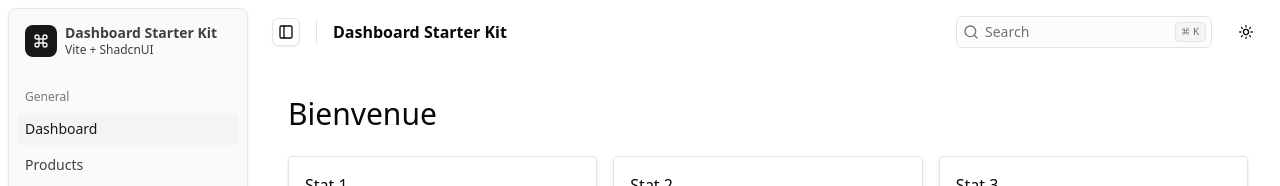
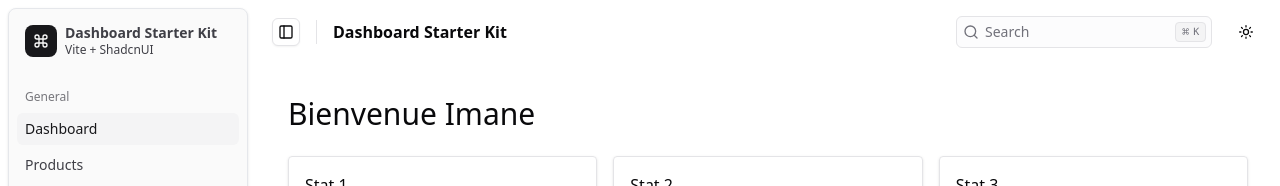
Before and after one commit to imane-elk/n8n-test, a React (Vite) app: page /dashboard in a window 1280 px wide. Shown: the top 186 px of the page. Built offline with nearby package versions, Linux system fonts and the light colour scheme; sample sign-in values are in the browser's storage.

Commit message:
Update Dashboard.tsx

```diff
--- a/src/components/pages/Dashboard.tsx
+++ b/src/components/pages/Dashboard.tsx
@@ -1,7 +1,7 @@
 export default function Dashboard() {
   return (
     <div className='p-6'>
-      <h1 className='mb-6 text-3xl'>Bienvenue  </h1>
+      <h1 className='mb-6 text-3xl'>Bienvenue Imane </h1>
       <div className='grid grid-cols-3 gap-4'>
         <div className='rounded border p-4 shadow'>Stat 1</div>
         <div className='rounded border p-4 shadow'>Stat 2</div>
```
